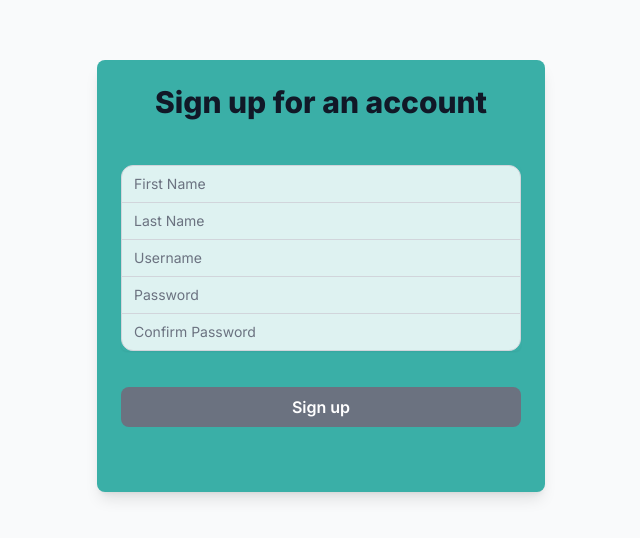
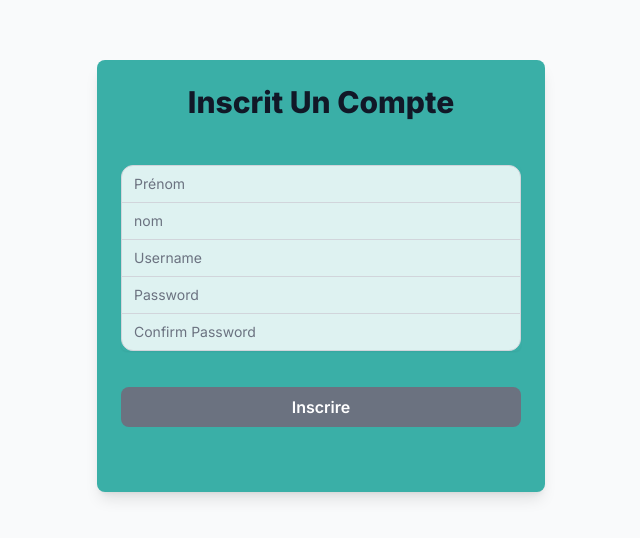
Before and after one commit to bilalchouichou-dev/evenment-reservation, a Next.js app: page /sign-up in a window 1280 px wide. Shown: the part 124-662 px from the top of the page, without its empty margins (319-959 px from the left). Built offline with nearby package versions, Linux system fonts and the light colour scheme.

Commit message:
6/8 commit

```diff
--- a/src/app/admin-dashboard/page.js
+++ b/src/app/admin-dashboard/page.js
@@ -17,6 +17,7 @@ import { useSession } from "next-auth/react";
 function dashboard() {
     const [villeList,setVilleList] = useState(null)
     const [categories,setCategories] = useState(null)
+    const router = useRouter()
     useEffect(() => {
         const fetchData = () => {
           fetch("/api/events/villes")
@@ -67,7 +68,7 @@ function dashboard() {
 
     useEffect(()=>{
         if(session&&session.user.role == 'user'){
-            setUnauthenticatedMsg("les utilisateurs non pas d'accées a cette page")
+            setUnauthenticatedMsg("les utilisateurs non pas d'accées a cette page. Redirection dans 3 secondes.")
             const timer = setTimeout(() => {
                 router.push('/sign-in');
             }, 3000);
--- a/src/app/api/auth/[...nextauth]/options.js
+++ b/src/app/api/auth/[...nextauth]/options.js
@@ -39,7 +39,7 @@ export const options = {
           };
           return user;
         } catch (error) {
-          console.error("Error during user authentication:", error);
+          console.error("Error during user authentication:" + error);
           return null;
         }
       },
--- a/src/app/api/events/[eventId]/route.js
+++ b/src/app/api/events/[eventId]/route.js
@@ -4,7 +4,7 @@ import { NextResponse } from 'next/server';
 export async function GET(request,{params}) {
   try {
     const result =
-      await sql `SELECT event.idevent,titre,places,prix,TO_CHAR(date, 'YYYY/MM/DD') AS date,location,nomville,titrecategorie,description, public_id AS imageId
+      await sql `SELECT event.idevent,titre,places,prix,TO_CHAR(date, 'YYYY/MM/DD') AS date,location,nomville,titrecategorie,event.description, public_id AS imageId
                   FROM event
                   INNER JOIN ville ON event.idville = ville.idville
                   INNER JOIN categories ON event.idcategorie = categories.id
--- a/src/app/api/sign-up/route.js
+++ b/src/app/api/sign-up/route.js
@@ -5,7 +5,7 @@ import { NextRequest, NextResponse } from 'next/server';
 export async function POST(request) {
 
   const namesRegex = /^[A-Za-zÀ-ÖØ-öø-ÿ' -]{1,40}$/
-  const usernameRegex = /^[a-zA-Z][a-zA-Z0-9]{8,32}$/
+  const usernameRegex = /^[a-zA-Z][a-zA-Z0-9]{7,32}$/
   const passwordRegex = /^(?=.*[a-zA-Z])(?=.*[0-9]).{8,32}$/;
 
   try {
@@ -21,7 +21,7 @@ export async function POST(request) {
         return NextResponse.json( { message: 'données erronée' }, { status: 400 });
      }
      const hashedPassword = await bcrypt.hash(passwordVal, 10);
-     await sql `INSERT INTO users (prenom,nom,username, password) VALUES ( ${firstNameVal},${lastNameVal},${usernameVal},${hashedPassword})`;
+     await sql `INSERT INTO users (prenom,nom,username, password, role) VALUES ( ${firstNameVal},${lastNameVal},${usernameVal},${hashedPassword},'user')`;
 
     return NextResponse.json( { message: 'Signup successful, you can now login with your account' }, { status: 200 });
   } catch (error) {
--- a/src/app/page.js
+++ b/src/app/page.js
@@ -5,9 +5,7 @@ import Footer from '@/components/Footer'
 
 
 export default function Home() {
-  const handleSearch =  () => {
-    searchRef
-  }
+
   return (
     <>
     <Header/>
--- a/src/app/sign-in/page.js
+++ b/src/app/sign-in/page.js
@@ -35,8 +35,8 @@ function SignIn() {
 
   return (
     <div className="min-h-screen flex items-center justify-center bg-gray-50">
-      <div className="max-w-md w-full p-6 rounded-lg shadow-lg bg-[#3AAFA7]">
-        <h2 className="text-center text-3xl font-extrabold text-gray-900">Sign in to your account</h2>
+      <div className=" max-w-lg w-full p-6 rounded-lg shadow-lg bg-[#3AAFA7]">
+        <h2 className="text-center text-3xl font-extrabold text-gray-900">Connecter Avec Un Compte</h2>
         <form onSubmit={handleSubmit} className="flex flex-col mt-8 space-y-6 h-72 justify-evenly">
           <div className="rounded-md shadow-sm -space-y-px">
             <div>
@@ -51,7 +51,7 @@ function SignIn() {
 
           <div>
             <button type="submit" className="w-full py-2 px-4 bg-[#17252A] hover:bg-indigo-700 text-white font-semibold rounded-lg focus:outline-none focus:ring-2 focus:ring-offset-2 focus:ring-indigo-500">
-              Sign in
+              Connecter
             </button>
           </div>
         </form>
--- a/src/app/sign-up/page.js
+++ b/src/app/sign-up/page.js
@@ -33,22 +33,22 @@ function SignUp() {
 
     const validationSignUp = () => {
         const namesRegex = /^[A-Za-zÀ-ÖØ-öø-ÿ' -]{1,40}$/
-        const usernameRegex = /^[a-zA-Z][a-zA-Z0-9]{8,32}$/
+        const usernameRegex = /^[a-zA-Z][a-zA-Z0-9]{7,32}$/
         const passwordRegex = /^(?=.*[a-zA-Z])(?=.*[0-9]).{8,32}$/;
         setisBtnDisabled(true)
         console.log(username.current.value)
         changingButtonAppearance('inactive')
         if(!namesRegex.test(firstName.current.value) ){
-            errorLigne.current.innerText = 'your first name must start with alphabetics and less than 40 characters'
+            errorLigne.current.innerText = 'Votre prénom doit commencer par une lettre et contenir moins de 40 caractères.'
         }else if(!namesRegex.test(lastName.current.value) ){
-            errorLigne.current.innerText = 'your Last name must start with alphabetics and less than 40 characters'
+            errorLigne.current.innerText = 'Votre nom de famille doit commencer par une lettre et contenir moins de 40 caractères.'
         }else if(!usernameRegex.test(username.current.value)){
-            errorLigne.current.innerText = 'your username must start with alphabetics and between 8 and 32 characters'
+            errorLigne.current.innerText = 'Votre nom d\'utilisateur doit commencer par une lettre et contenir entre 8 et 32 caractères.'
         }else if(!passwordRegex.test(password.current.value)){
-            errorLigne.current.innerText = 'your password must be longer than 8 and contain numbers plus alphabetics'
+            errorLigne.current.innerText = 'Votre mot de passe doit contenir plus de 8 caractères et inclure des lettres et des chiffres.'
         }
         else if(password.current.value != confirmPass.current.value){
-            errorLigne.current.innerText = 'your password confirmation doesnt mach youe confirmation'
+            errorLigne.current.innerText = 'Votre confirmation de mot de passe ne correspond pas'
         }
         else{
             changingButtonAppearance('active')
@@ -84,16 +84,16 @@ function SignUp() {
     return (
             <div className="min-h-screen flex items-center justify-center bg-gray-50">
             <div className="max-w-md w-full p-6 rounded-lg shadow-lg bg-[#3AAFA7]">
-                <h2 className="text-center text-3xl font-extrabold text-gray-900">Sign up for an account</h2>
+                <h2 className="text-center text-3xl font-extrabold text-gray-900">Inscrit Un Compte</h2>
                 <form className="flex flex-col mt-8 space-y-6 h-72 justify-evenly" onSubmit={signUp}>
                 <div className="rounded-md shadow-sm -space-y-px">
                     <div>
-                        <label htmlFor="first-name" className="sr-only" >First Name</label>
-                        <input ref={firstName} onInput={validationSignUp} id="first-name" name="first-name" type="text" autoComplete="prenom" required className="appearance-none rounded-t-xl relative block w-full px-3 py-2 border border-gray-300 placeholder-gray-500 bg-[#DEF2F1] text-gray-900 focus:outline-none focus:ring-indigo-500 focus:border-indigo-500 focus:z-10 sm:text-sm" placeholder="First Name" />
+                        <label htmlFor="first-name" className="sr-only" >Prénom</label>
+                        <input ref={firstName} onInput={validationSignUp} id="first-name" name="first-name" type="text" autoComplete="prenom" required className="appearance-none rounded-t-xl relative block w-full px-3 py-2 border border-gray-300 placeholder-gray-500 bg-[#DEF2F1] text-gray-900 focus:outline-none focus:ring-indigo-500 focus:border-indigo-500 focus:z-10 sm:text-sm" placeholder="Prénom" />
                     </div>
                     <div>
                         <label htmlFor="last-name" className="sr-only">Last Name</label>
-                        <input ref={lastName} onInput={validationSignUp} id="last-name" name="last-name" type="text" autoComplete="nom" required className="appearance-none relative block w-full px-3 py-2 border border-gray-300 placeholder-gray-500 bg-[#DEF2F1] text-gray-900 focus:outline-none focus:ring-indigo-500 focus:border-indigo-500 focus:z-10 sm:text-sm" placeholder="Last Name" />
+                        <input ref={lastName} onInput={validationSignUp} id="last-name" name="last-name" type="text" autoComplete="nom" required className="appearance-none relative block w-full px-3 py-2 border border-gray-300 placeholder-gray-500 bg-[#DEF2F1] text-gray-900 focus:outline-none focus:ring-indigo-500 focus:border-indigo-500 focus:z-10 sm:text-sm" placeholder="nom" />
                     </div>
                     <div>
                         <label htmlFor="username" className="sr-only">Email address</label>
@@ -110,7 +110,7 @@ function SignUp() {
                 </div>
                 <div>
                     <button type="submit" ref={signUpBtn} className="w-full py-2 px-4 bg-[#17252A] hover:bg-indigo-700 text-white font-semibold rounded-lg focus:outline-none focus:ring-2 focus:ring-offset-2 focus:ring-indigo-500" disabled={isBtnDisabled}>
-                    Sign up
+                    Inscrire
                     </button>
                 </div>
                 </form>
--- a/src/app/user-dashboard/page.js
+++ b/src/app/user-dashboard/page.js
@@ -29,7 +29,7 @@ function dashboard() {
 
     useEffect(()=>{
         if(session&&session.user.role == 'admin'){
-            setUnauthenticatedMsg("les admins non pas d'accées a cette page")
+            setUnauthenticatedMsg("les admins non pas d'accées a cette page. Redirection dans 3 secondes.")
             const timer = setTimeout(() => {
                 router.push('/sign-in');
             }, 3000);
--- a/src/components/AdminDashboardSideBar.js
+++ b/src/components/AdminDashboardSideBar.js
@@ -28,7 +28,7 @@ function DashSide({setMain}) {
       <div className="flex flex-col">
         <button ref={eventManagementRef} className="text-left bg-white px-10 py-4 text-lg font-semibold text-gray-800 hover:text-gray-600" onClick={(e)=>{changingSections(e,AddEventRef,complaintManagementRef,'eventManagement')}}>Gestion des événements</button>
         <button ref={AddEventRef} className="text-left px-10 py-4 text-lg font-semibold text-gray-800 hover:text-gray-600" onClick={(e)=>{changingSections(e,eventManagementRef,complaintManagementRef,'eventAdd')}}>Ajouter des événements</button>
-        <button ref={complaintManagementRef} className="text-left px-10 py-4 text-lg font-semibold text-gray-800 hover:text-gray-600" onClick={(e)=>{changingSections(e,AddEventRef,eventManagementRef,null)}}>Gestion des plaintes</button>
+        <button ref={complaintManagementRef} className="text-left px-10 py-4 text-lg font-semibold text-gray-800 hover:text-gray-600" hidden onClick={(e)=>{changingSections(e,AddEventRef,eventManagementRef,null)}}>Gestion des plaintes</button>
       </div>
     </aside>
   );
--- a/src/components/EventManagement.js
+++ b/src/components/EventManagement.js
@@ -93,7 +93,7 @@ const EventTable = ({session,events,categories,villes}) => {
       <div className="container mx-auto p-4">
         <dialog ref={suppDialogRef}  className="p-5 rounded-md shadow-lg bg-white">
           <h2 className="text-lg font-semibold mb-4">Confirmer la suppression</h2>
-          <p>{'Êtes-vous sûr de vouloir supprimer cet élément ?' + eventId} </p>
+          <p>{'Êtes-vous sûr de vouloir supprimer cet élément ?'} </p>
           <div className="mt-4 flex justify-end">
             <button className="bg-red-500 text-white px-4 py-2 rounded mr-2" onClick={()=>{supprimerEvent(eventId);suppDialogRef.current.close()}} >Oui</button>
             <button className="bg-gray-300 text-black px-4 py-2 rounded" onClick={()=>{suppDialogRef.current.close()}}>Non</button>
@@ -120,7 +120,7 @@ const EventTable = ({session,events,categories,villes}) => {
             </div>
             <div>
               <label className="block text-gray-700">Location</label>
-              <input ref={modifLocationRef} type="text" className="w-full p-2 border rounded" required/>
+              <input ref={modifLocationRef} type="text" className="w-full p-2 border rounded" />
             </div>
             <div>
               <label className="block text-gray-700">Ville</label>
@@ -140,7 +140,7 @@ const EventTable = ({session,events,categories,villes}) => {
             </div>
             <div>
               <label className="block text-gray-700">Description</label>
-              <textarea ref={modifDescriptionRef} className="w-full p-2 border rounded" rows="4" defaultValue={eventToModify&&(eventToModify.description)} required></textarea>
+              <textarea ref={modifDescriptionRef} className="w-full p-2 border rounded" rows="4" defaultValue={eventToModify&&(eventToModify.description)} ></textarea>
             </div>
             <div className="mt-4 flex justify-end">
               <button type="submit" className="bg-blue-500 text-white px-4 py-2 rounded mr-2" onClick={() => {modifDialogRef.current.close()}}>Modifier</button>
@@ -158,8 +158,8 @@ const EventTable = ({session,events,categories,villes}) => {
               <th className="bg-gray-200 p-2 text-gray-600 font-bold md:border md:border-gray-300 text-left block md:table-cell">Prix</th>
               <th className="bg-gray-200 p-2 text-gray-600 font-bold md:border md:border-gray-300 text-left block md:table-cell">Nombre De Place</th>
               <th className="bg-gray-200 p-2 text-gray-600 font-bold md:border md:border-gray-300 text-left block md:table-cell">Categorie</th>
-              <th className="bg-gray-200 p-2 text-gray-600 font-bold md:border md:border-gray-300 text-left block md:table-cell">Description</th>
-              <th className="bg-gray-200 p-2 text-gray-600 font-bold md:border md:border-gray-300 text-left block md:table-cell">Options</th>
+              <th className="bg-gray-200 p-2 text-gray-600 font-bold md:border md:border-gray-300 text-left block md:table-cell w-[10%]">Description</th>
+              <th className="bg-gray-200 p-2 text-gray-600 font-bold md:border md:border-gray-300 text-left block md:table-cell w-[20%]">Options</th>
             </tr>
           </thead>
           <tbody className="block md:table-row-group text-black">
@@ -171,7 +171,7 @@ const EventTable = ({session,events,categories,villes}) => {
                 <td className="p-2 md:border md:border-gray-300 text-left block md:table-cell">{currentEvent.prix}</td>
                 <td className="p-2 md:border md:border-gray-300 text-left block md:table-cell">{currentEvent.places}</td>
                 <td className="p-2 md:border md:border-gray-300 text-left block md:table-cell">{currentEvent.titrecategorie}</td>
-                <td className="p-2 md:border md:border-gray-300 text-left block md:table-cell">{currentEvent.description}</td>
+                <td className="p-2 md:border md:border-gray-300 text-left block md:table-cell">{(currentEvent.description&&currentEvent.description.length > 100 )?(currentEvent.description.slice(0,100) + ' ...'):currentEvent.description}</td>
                 <td className="p-2 md:border md:border-gray-300 text-left block md:table-cell"><button className="bg-blue-300 text-white px-4 py-2 rounded mr-2 mb-2" onClick={() =>{setEventToModify(currentEvent);modifDialogRef.current.showModal()}}>Modifier</button><button className="bg-red-300 text-white px-4 py-2 rounded" onClick={()=>{setEventId(currentEvent.idevent);suppDialogRef.current.showModal();}}>Supprimer</button></td>
               </tr>
             ))}
--- a/src/components/Main.js
+++ b/src/components/Main.js
@@ -48,10 +48,6 @@ function Main() {
           <Image src={'/entertainement.jpeg'} alt="entertainement" width={120} height={110} className="mb-4 rounded-full" />
           <div className="text-xl font-semibold">Entertainement</div>
         </div>
-        <div className="flex flex-col items-center rounded-lg p-4 shadow-xl bg-[#3AAFA7] transition-transform hover:scale-105 hover:cursor-pointer w-52">
-          <Image src={workshop} alt="workshop" width={120} height={120} className="mb-4 rounded-full" />
-          <div className="text-xl font-semibold">Workshops</div>
-        </div>
       </div>
     </div>
   </section>
```
Also changed, not shown: src/components/DashboardSideBar.js (+8 -8 lines), src/images/concert.jpg (deleted).
